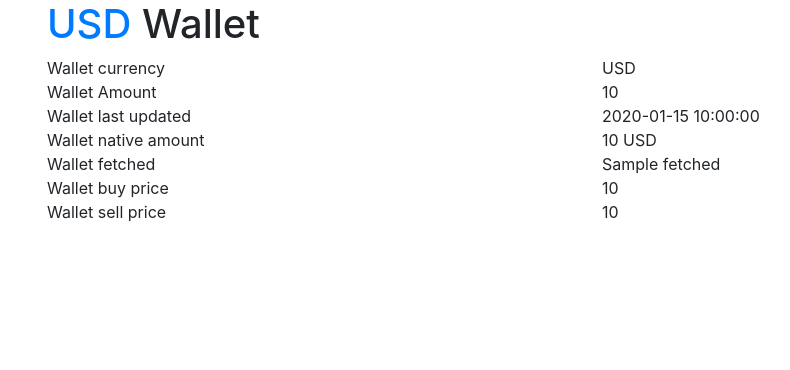
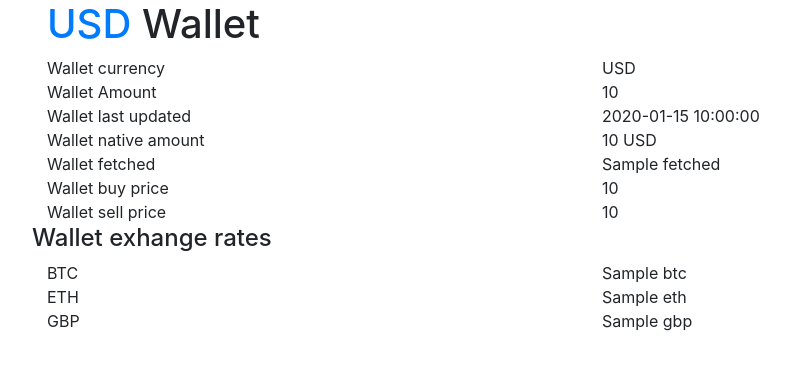
Before and after one commit to AndreiTuta/coinbase, a Flask app: template templates/home.html in a window 1280 px wide. Shown: the part 56-426 px from the top of the page, without its empty margins (53-843 px from the left). Run offline with Flask 2, Linux system fonts and the light colour scheme; the template is opened without the code that fills it: most values are stand-ins (such as "Sample title", 1, 10 or a date in 2020); parts of the project's set-up code (start-up, migrations or seed data) failed here and were passed over; some libraries are stand-ins or nearby versions.

Commit message:
Template improvements

```diff
--- a/cb_client.py
+++ b/cb_client.py
@@ -2,7 +2,6 @@
 from coinbase.wallet.client import Client
 # custom classes
 from cb_wallet import Wallet
-
 import datetime
 
 class CoinBaseClient:
@@ -22,7 +21,7 @@ class CoinBaseClient:
                 coin = args[0]
             else:
                 coin = account['currency']
-            account_wallet = Wallet(account, str(datetime.datetime.now()))
+            account_wallet = Wallet(account,datetime.datetime.now(datetime.timezone.utc))
             if (account_wallet.has_currency(coin)):
                 # TODO: Move all vars into functions
                 coinbase_buy_price = str(self.client.get_buy_price(
@@ -31,10 +30,11 @@ class CoinBaseClient:
                     currency_pair=coin+'-'+'GBP')['amount'])
                 account_wallet.add_prices(
                     coinbase_buy_price, coinbase_sell_price)
+                #account_wallet.get_dates_UTC()
                 exachange_rates = self.client.get_exchange_rates(currency=coin)[
                     'rates']
                 account_wallet.add_rates(exachange_rates, self.rates_included)
-                currency_wallet.append(account_wallet.to_str())
+                currency_wallet.append(account_wallet.to_dict())
         return currency_wallet
 
     # constructor
--- a/templates/home.html
+++ b/templates/home.html
@@ -25,92 +25,100 @@
           {% set wallet_ex_GPB =wallet['exachange_rates']['GBP'] %}
 
           <div class="row">
-            <div class="col-sm">
+            <div class="col">
               <h1> <a href="{{ url_for('wallet_endpoint', currency=wallet_currency, wallet_id=0) }}">{{ wallet_currency  }}</a> Wallet</h1>
             </div>
           </div>
           <div class="row">
-            <div class="col-sm">
+            <div class="col">
               Wallet currency
             </div>
-            <div class="col-sm">
+            <div class="col">
               {{ wallet_currency }}
             </div>
           </div>
           <div class="row">
-            <div class="col-sm">
+            <div class="col">
               Wallet Amount
             </div>
-            <div class="col-sm">
+            <div class="col">
               {{ wallet_balance_amount }}
             </div>
           </div>
           <div class="row">
-            <div class="col-sm"> Wallet last updated
+            <div class="col"> Wallet last updated
             </div>
-            <div class="col-sm">
+            <div class="col">
               {{ wallet_updated }}
             </div>
           </div>
           <div class="row">
-            <div class="col-sm">
+            <div class="col">
               Wallet native amount
             </div>
-            <div class="col-sm">
+            <div class="col">
               {{ wallet_native_amount }}  {{ wallet_native_currency}}
             </div>
           </div>
           <div class="row">
-            <div class="col-sm"> Wallet fetched
+            <div class="col"> Wallet fetched
             </div>
-            <div class="col-sm">
+            <div class="col">
               {{ wallet_fetched}}
             </div>
           </div>
           <div class="row">
-            <div class="col-sm"> Wallet buy price
+            <div class="col"> Wallet buy price
             </div>
-            <div class="col-sm">
+            <div class="col">
               {{ wallet_buy_price}}
             </div>
           </div>
           <div class="row">
-            <div class="col-sm"> Wallet sell price
+            <div class="col"> Wallet sell price
             </div>
-            <div class="col-sm">
+            <div class="col">
               {{ wallet_sell_price}}
             </div>
           </div>
-          <!-- <div class="row">
+          <div class="row">
             <h4>Wallet exhange rates</h4>
 
-              <div class="row">
-                <div class="col-sm">
+            <!-- TODO: Refactor to fragment
+               <div class="col">
                   BTC
                 </div>
-                <div class="col-sm">
+                <div class="col">
+                  {{ wallet_ex_BTC  }}
+                </div> -->
+
+           <div class="container">
+             <div class="row">
+              <div class="col">
+                BTC
+              </div>
+              <div class="col">
                 {{ wallet_ex_BTC  }}
               </div>
             </div>
-
             <div class="row">
-                <div class="col-sm">
+              <div class="col">
                 ETH
               </div>
-                <div class="col-sm">
+              <div class="col">
                 {{ wallet_ex_ETH  }}
               </div>
             </div>
-
             <div class="row">
-                <div class="col-sm">
+              <div class="col">
                 GBP
               </div>
-                <div class="col-sm">
+              <div class="col">
                 {{ wallet_ex_GPB  }}
               </div>
             </div>
-          </div> -->
+           </div>
+          </div>
         </div>
 
       </div>
```
Also changed, not shown: cb_wallet.py (+18 -2 lines). Lines whose indentation alone changed are shown as unchanged.
